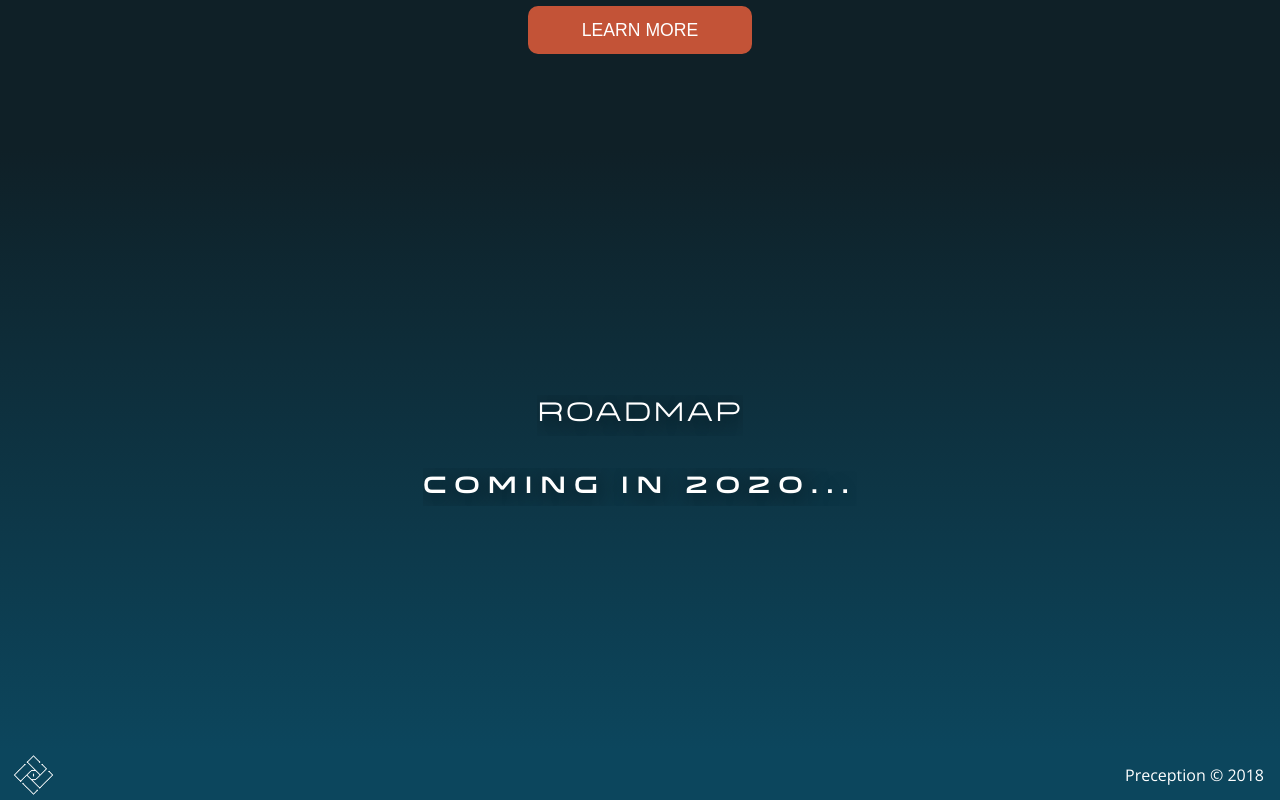
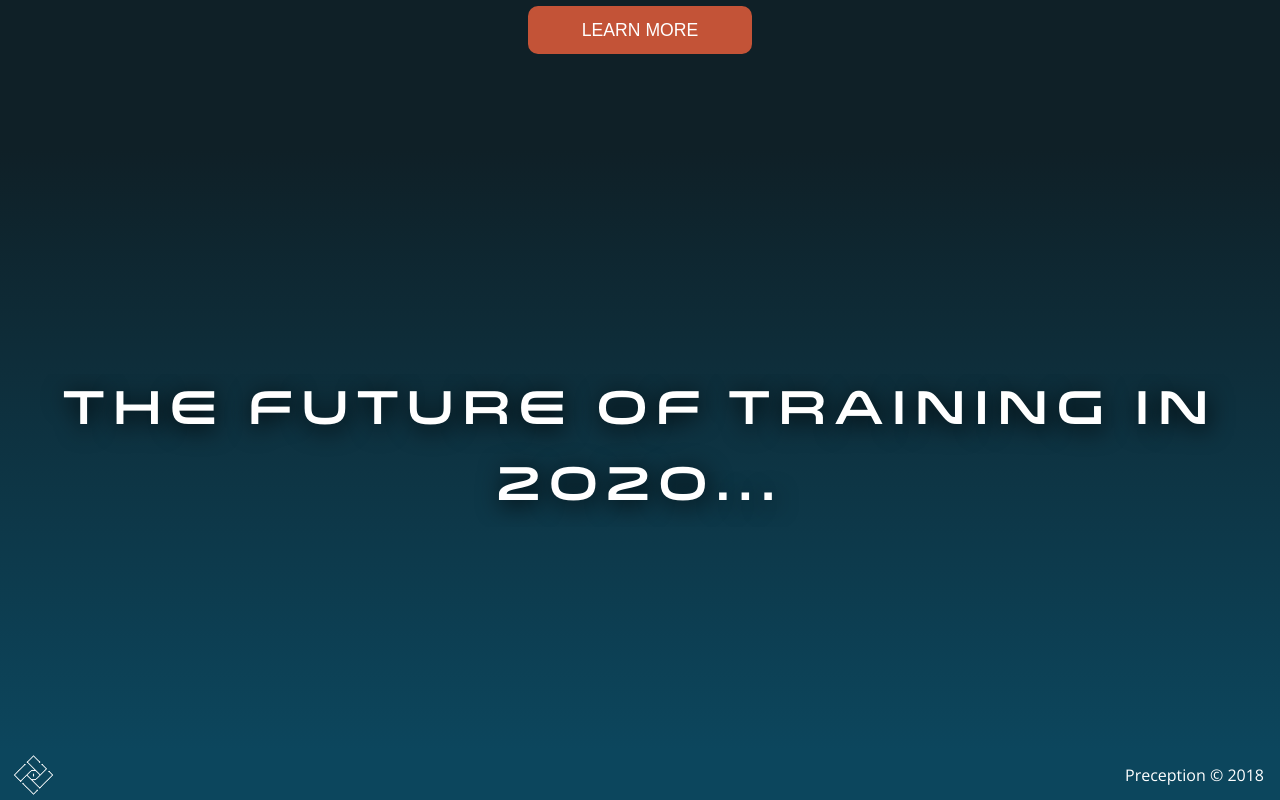
Before and after one commit to karyma-dev/preception, a React (Create React App) app: page / in a window 1280 px wide. Shown: the part 3913-4713 px from the top of the page. Built offline with nearby package versions, Linux system fonts and the light colour scheme.

Commit message:
btn changes

```diff
--- a/src/components/Home/index.js
+++ b/src/components/Home/index.js
@@ -138,8 +138,7 @@ export default class Home extends React.Component {
         </section>
 
         <section className='roadmap-section'>
-          <h3 className='roadmap-section--header'>Roadmap</h3>
-          <h1 className='roadmap-section--coming'>Coming in 2020...</h1>
+          <h1 className='roadmap-section--coming'>The Future of Training in 2020...</h1>
         </section>
       </Fragment>
     )
--- a/src/styles/css/main.css
+++ b/src/styles/css/main.css
@@ -147,7 +147,6 @@ h5 {
   display: flex;
   flex-wrap: wrap;
   flex-direction: column;
-  background-attachment: fixed;
   text-transform: uppercase;
   padding: 0;
   min-height: 97vh;
@@ -398,17 +397,15 @@ h5 {
   flex-direction: column;
   height: 75vh;
 }
-.roadmap-section--header {
-  margin-bottom: 2rem;
-  font-size: 1.6rem;
-  letter-spacing: 0.2rem;
-}
 @media only screen and (max-width: 767px) {
   .roadmap-section {
     margin-bottom: 0;
     margin-top: 0;
     padding: 10rem 0;
   }
+}
+.roadmap-section--coming {
+  font-size: 3rem;
 }
 
 .team-section {
--- a/src/styles/sass/pages/home/_header.scss
+++ b/src/styles/sass/pages/home/_header.scss
@@ -1,8 +1,6 @@
 .header {
   background-image: url('../../images/stadium.jpg');
   @include homepage-background-properties();
-  background-attachment: fixed;
-
   text-transform: uppercase;
   padding: 0;
   min-height: 97vh;
--- a/src/styles/sass/pages/home/_roadmap.scss
+++ b/src/styles/sass/pages/home/_roadmap.scss
@@ -2,15 +2,13 @@
   background-image: linear-gradient(to top, rgba($secondary-color, 1), rgba($primary-color, 1));
   @include homepage-background-properties();
   height: 75vh;
-  &--header {
-    margin-bottom: 2rem;
-    font-size: $default-panel-header;
-    letter-spacing: $header-letter-spacing;
-  }
 
   @media only screen and (max-width: 767px) {
     margin-bottom: 0;
     margin-top: 0;
     padding: 10rem 0;
   }
+  &--coming{
+    font-size: 3rem;
+  }
 }
```
Also changed, not shown: 1 other file (tests, documents, lock files or other folders).
